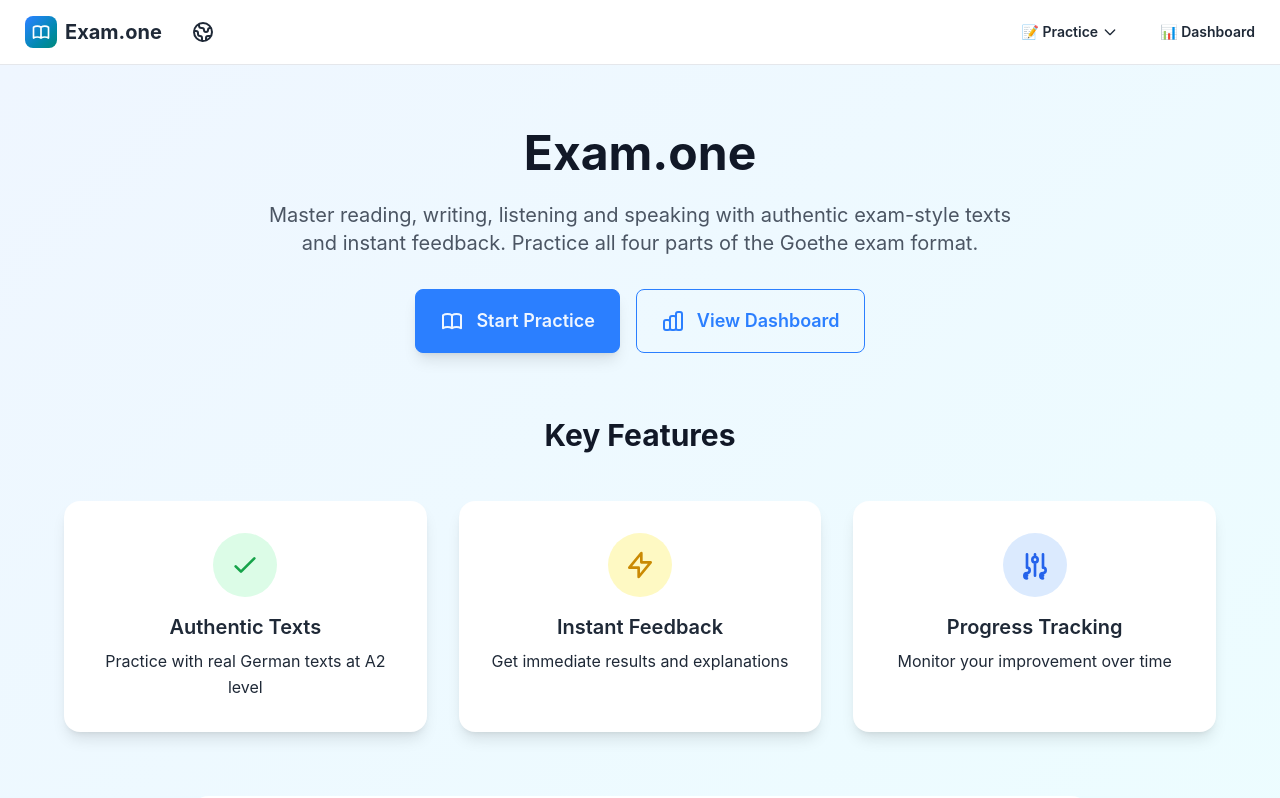
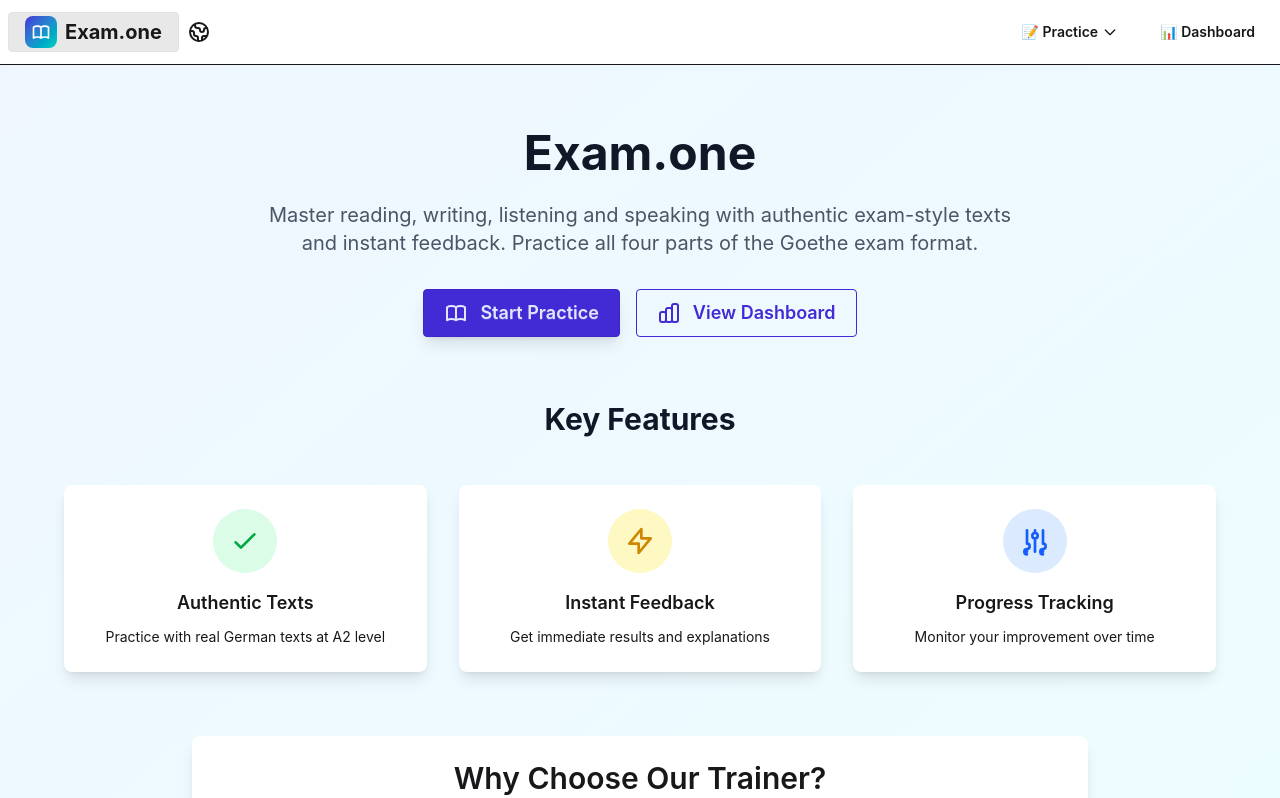
Before and after one commit to evgentrigub/exam.one, a Nuxt app: page / in a window 1280 px wide. Shown: the top 798 px of the page. Built offline with nearby package versions, Linux system fonts and the light colour scheme.

Commit message:
upgrade Tailwind to v4 and DaisyUI to v5

```diff
--- a/assets/styles/main.css
+++ b/assets/styles/main.css
@@ -1,58 +1,73 @@
-@tailwind base;
-@tailwind components;
-@tailwind utilities;
+/* Tailwind CSS v4 with daisyUI v5 */
+@import "tailwindcss";
+@plugin "daisyui";
 
-/* Custom theme colors are now configured in tailwind.config.js using daisyUI themes */
+/* Custom OKLCH theme colors using CSS variables */
+@theme {
+  /* Light theme custom colors */
+  --color-primary: oklch(0.623 0.214 259.815);
+  --color-primary-content: oklch(0.97 0.014 254.604);
+  --color-secondary: oklch(0.715 0.143 215.221);
+  --color-secondary-content: oklch(0.977 0.013 236.62);
+  --color-accent: #00897B;
+  --color-neutral: #37474F;
+  --color-neutral-content: #FFFFFF;
+  --color-base-100: #FFFFFF;
+  --color-base-200: #F8F9FA;
+  --color-base-300: #E9ECEF;
+  --color-base-content: #1F2937;
+  --color-info: #0288D1;
+  --color-success: oklch(0.715 0.143 158.3);
+  --color-success-content: oklch(0.977 0.013 158.1);
+  --color-warning: oklch(0.715 0.143 80.3);
+  --color-warning-content: oklch(0.977 0.013 80.1);
+  --color-error: oklch(0.637 0.237 25.331);
+  --color-error-content: oklch(0.977 0.013 17.38);
+}
 
-@layer components {
-  /* Soft button styles (daisyUI 5+ feature, added for v4 compatibility) */
-  .btn-soft {
-    @apply border-transparent;
-  }
+/* Apply custom colors to daisyUI theme */
+:root {
+  --p: oklch(0.623 0.214 259.815);
+  --pc: oklch(0.97 0.014 254.604);
+  --s: oklch(0.715 0.143 215.221);
+  --sc: oklch(0.977 0.013 236.62);
+  --a: #00897B;
+  --n: #37474F;
+  --nc: #FFFFFF;
+  --b1: #FFFFFF;
+  --b2: #F8F9FA;
+  --b3: #E9ECEF;
+  --bc: #1F2937;
+  --in: #0288D1;
+  --su: oklch(0.715 0.143 158.3);
+  --suc: oklch(0.977 0.013 158.1);
+  --wa: oklch(0.715 0.143 80.3);
+  --wac: oklch(0.977 0.013 80.1);
+  --er: oklch(0.637 0.237 25.331);
+  --erc: oklch(0.977 0.013 17.38);
+}
 
-  .btn-soft.btn-primary {
-    @apply bg-primary/10 text-primary hover:bg-primary/20;
-  }
-
-  .btn-soft.btn-secondary {
-    @apply bg-secondary/10 text-secondary hover:bg-secondary/20;
-  }
-
-  .btn-soft.btn-success {
-    @apply bg-success/10 text-success hover:bg-success/20;
-  }
-
-  .btn-soft.btn-error {
-    @apply bg-error/10 text-error hover:bg-error/20;
-  }
-
-  .btn-soft.btn-warning {
-    @apply bg-warning/10 text-warning hover:bg-warning/20;
-  }
-
-  .btn-soft.btn-info {
-    @apply bg-info/10 text-info hover:bg-info/20;
-  }
-
-  /* Soft alert styles (daisyUI 5+ feature, added for v4 compatibility) */
-  .alert-soft {
-    @apply border-transparent;
-  }
-
-  .alert-soft.alert-success {
-    @apply bg-success/10 text-success;
-  }
-
-  .alert-soft.alert-error {
-    @apply bg-error/10 text-error;
-  }
-
-  .alert-soft.alert-warning {
-    @apply bg-warning/10 text-warning;
-  }
-
-  .alert-soft.alert-info {
-    @apply bg-info/10 text-info;
+/* Dark mode custom colors */
+@media (prefers-color-scheme: dark) {
+  :root {
+    --p: oklch(0.546 0.245 262.881);
+    --pc: oklch(0.932 0.032 255.585);
+    --s: oklch(0.609 0.126 221.723);
+    --sc: oklch(0.951 0.026 236.824);
+    --a: #26A69A;
+    --n: #263238;
+    --nc: #ECEFF1;
+    --b1: #1E1E1E;
+    --b2: #2D2D2D;
+    --b3: #3D3D3D;
+    --bc: #E5E7EB;
+    --in: #29B6F6;
+    --su: oklch(0.609 0.126 158.4);
+    --suc: oklch(0.951 0.026 158.2);
+    --wa: oklch(0.609 0.126 80.4);
+    --wac: oklch(0.951 0.026 80.2);
+    --er: oklch(0.577 0.245 27.325);
+    --erc: oklch(0.951 0.026 17.717);
   }
 }
 
--- a/nuxt.config.ts
+++ b/nuxt.config.ts
@@ -1,11 +1,12 @@
 // https://nuxt.com/docs/api/configuration/nuxt-config
+import tailwindcss from '@tailwindcss/vite'
+
 export default defineNuxtConfig({
   compatibilityDate: '2025-05-15',
   devtools: { enabled: true },
 
   // Modules
   modules: [
-    '@nuxtjs/tailwindcss',
     '@pinia/nuxt',
     '@vueuse/nuxt',
     '@nuxtjs/i18n'
@@ -45,14 +46,6 @@ export default defineNuxtConfig({
     }
   ],
 
-  // Tailwind CSS configuration
-  tailwindcss: {
-    configPath: '~/tailwind.config.js',
-    exposeConfig: true,
-    config: {},
-    viewer: true,
-  },
-
   // Pinia configuration will be in stores/
 
   // Build configuration
@@ -62,6 +55,7 @@ export default defineNuxtConfig({
 
   // Vite configuration for bundle optimization
   vite: {
+    plugins: [tailwindcss()],
     build: {
       rollupOptions: {
         output: {
--- a/package.json
+++ b/package.json
@@ -30,13 +30,13 @@
     "@eslint/js": "^9.29.0",
     "@nuxt/eslint-config": "^1.4.1",
     "@nuxt/typescript-build": "^3.0.2",
-    "@nuxtjs/tailwindcss": "6.12.2",
     "@pinia/nuxt": "^0.11.1",
+    "@tailwindcss/vite": "^4.1.14",
     "@typescript-eslint/eslint-plugin": "^8.34.1",
     "@typescript-eslint/parser": "^8.34.1",
     "@vueuse/nuxt": "^13.4.0",
     "autoprefixer": "^10.4.21",
-    "daisyui": "4.12.14",
+    "daisyui": "5.3.7",
     "eslint": "^9.29.0",
     "eslint-config-prettier": "^10.1.5",
     "eslint-plugin-vue": "^10.2.0",
@@ -44,7 +44,7 @@
     "lint-staged": "^16.1.2",
     "postcss": "^8.5.6",
     "prettier": "^3.5.3",
-    "tailwindcss": "3.4.17",
+    "tailwindcss": "4.1.14",
     "typescript": "^5.8.3",
     "vue-tsc": "^2.2.10"
   }
--- a/postcss.config.js
+++ /dev/null
@@ -1,6 +0,0 @@
-export default {
-  plugins: {
-    tailwindcss: {},
-    autoprefixer: {},
-  },
-}
--- a/tailwind.config.js
+++ /dev/null
@@ -1,62 +0,0 @@
-import daisyui from 'daisyui'
-
-/** @type {import('tailwindcss').Config} */
-export default {
-  content: [
-    "./components/**/*.{js,vue,ts}",
-    "./layouts/**/*.vue",
-    "./pages/**/*.vue",
-    "./plugins/**/*.{js,ts}",
-    "./app.vue",
-    "./error.vue"
-  ],
-  plugins: [
-    daisyui
-  ],
-  daisyui: {
-    themes: [
-      {
-        light: {
-          "primary": "oklch(0.623 0.214 259.815)",      // Rich blue-purple (from previous theme)
-          "primary-content": "oklch(0.97 0.014 254.604)", // Light primary text
-          "secondary": "oklch(0.715 0.143 215.221)",    // Cyan-blue (from previous theme)
-          "secondary-content": "oklch(0.977 0.013 236.62)", // Light secondary text
-          "accent": "#00897B",                           // Goethe brand teal (keeping this)
-          "neutral": "#37474F",                          // Dark gray
-          "neutral-content": "#FFFFFF",                  // White text on neutral
-          "base-100": "#FFFFFF",                         // White background
-          "base-200": "#F8F9FA",                         // Slightly darker white
-          "base-300": "#E9ECEF",                         // Even darker white
-          "base-content": "#1F2937",                     // Dark text
-          "info": "#0288D1",
-          "success": "oklch(0.715 0.143 158.3)",        // Green (from previous theme)
-          "success-content": "oklch(0.977 0.013 158.1)", // Light green text
-          "warning": "oklch(0.715 0.143 80.3)",         // Orange/yellow (from previous theme)
-          "warning-content": "oklch(0.977 0.013 80.1)", // Light warning text
-          "error": "oklch(0.637 0.237 25.331)",         // Red (from previous theme)
-          "error-content": "oklch(0.977 0.013 17.38)",  // Light error text
-        },
-        dark: {
-          "primary": "oklch(0.546 0.245 262.881)",      // Darker blue-purple for dark mode
-          "primary-content": "oklch(0.932 0.032 255.585)", // Bright primary text
-          "secondary": "oklch(0.609 0.126 221.723)",    // Darker cyan for dark mode
-          "secondary-content": "oklch(0.951 0.026 236.824)", // Bright secondary text
-          "accent": "#26A69A",                           // Lighter teal for dark mode
-          "neutral": "#263238",                          // Dark background
-          "neutral-content": "#ECEFF1",                  // Light text on neutral
-          "base-100": "#1E1E1E",                         // Dark background
-          "base-200": "#2D2D2D",                         // Slightly lighter dark
-          "base-300": "#3D3D3D",                         // Even lighter dark
-          "base-content": "#E5E7EB",                     // Light text
-          "info": "#29B6F6",
-          "success": "oklch(0.609 0.126 158.4)",        // Darker green for dark mode
-          "success-content": "oklch(0.951 0.026 158.2)", // Bright green text
-          "warning": "oklch(0.609 0.126 80.4)",         // Darker orange for dark mode
-          "warning-content": "oklch(0.951 0.026 80.2)", // Bright warning text
-          "error": "oklch(0.577 0.245 27.325)",         // Darker red for dark mode
-          "error-content": "oklch(0.951 0.026 17.717)", // Bright error text
-        },
-      },
-    ],
-  },
-}
```
Also changed, not shown: 2 other files (tests, documents, lock files or other folders).
